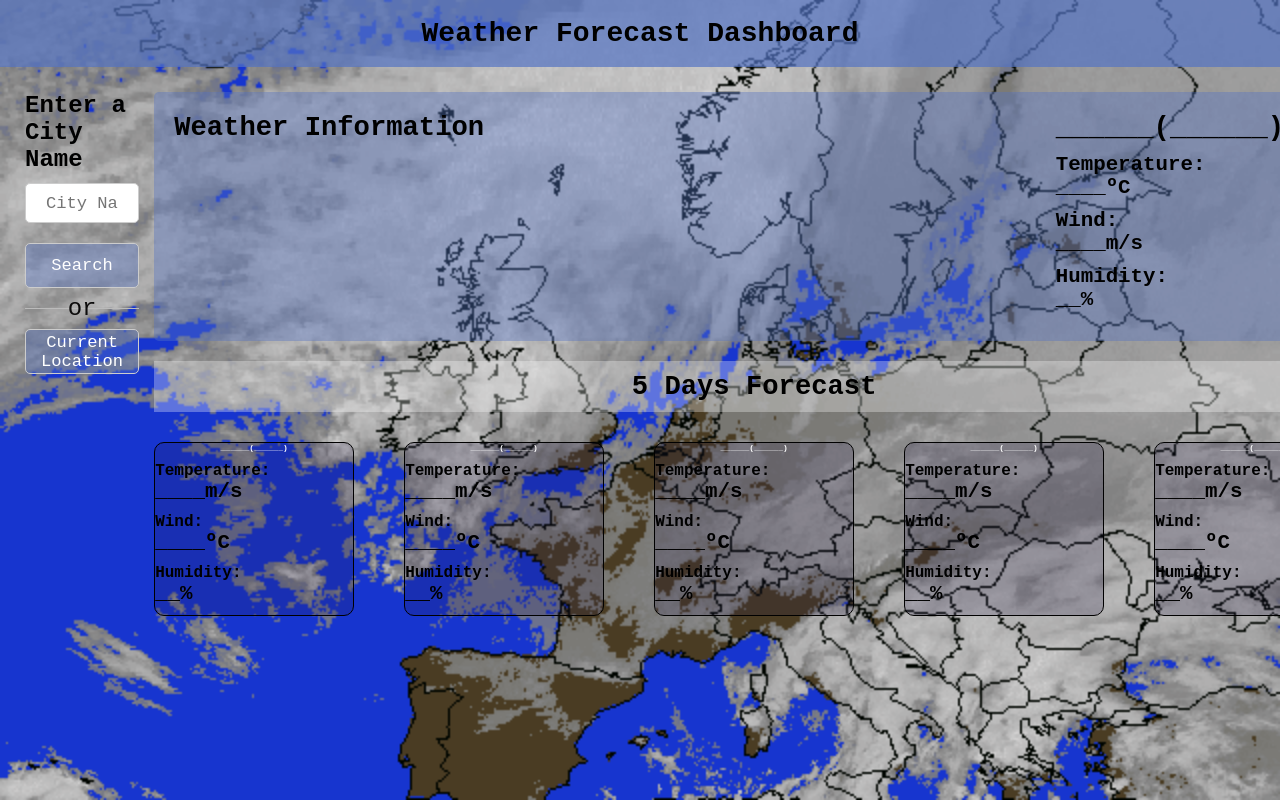
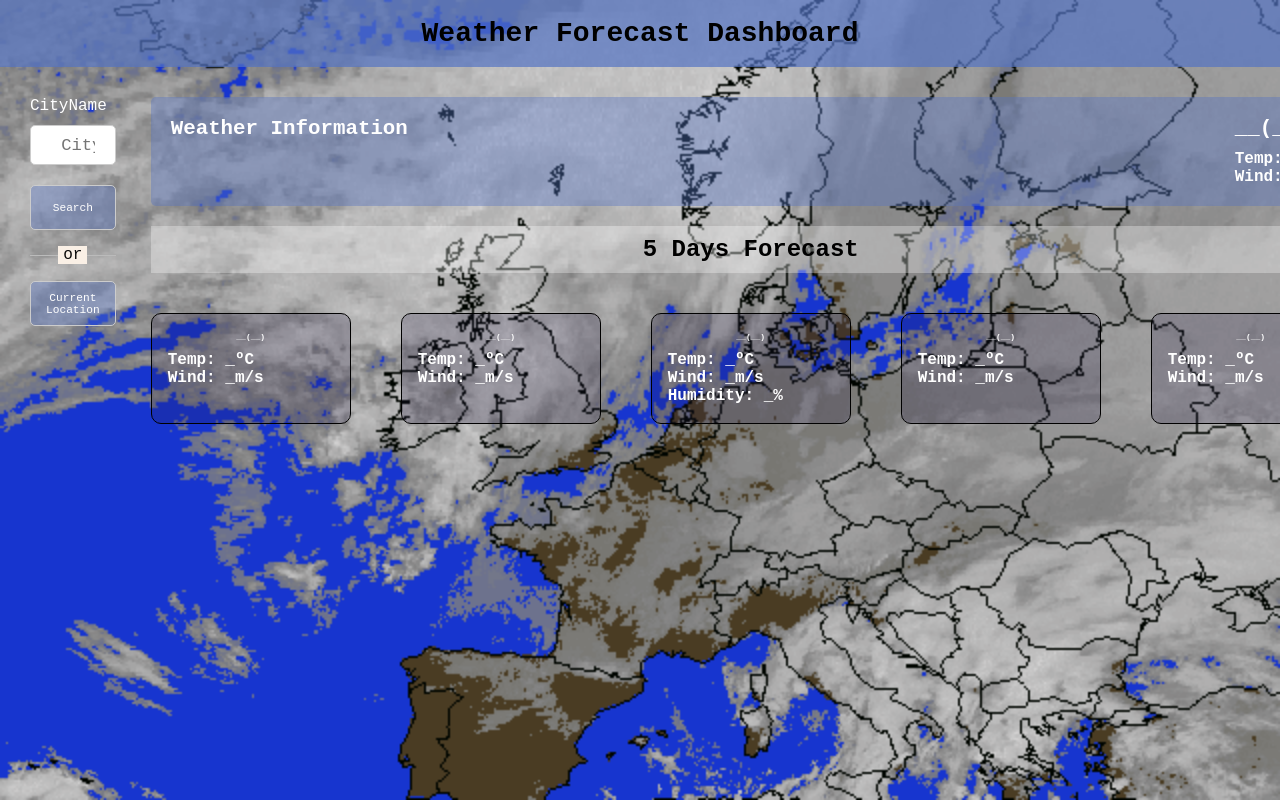
Before and after one commit to Twinkym/WAP, a plain HTML site: page index.html in a window 1280 px wide. Shown: the top 800 px of the page. Drawn offline with Linux system fonts and the light colour scheme.

Commit message:
aplicacion con error en current weather

```diff
--- a/CSS/style.css
+++ b/CSS/style.css
@@ -24,12 +24,21 @@ h1 {
 
 .container {
     display: flex;
-    gap: 15px;
-    padding: 25px;
+    gap: 35px;
+    padding: 30px;
 }
 
 .weather_input {
     width: 30vw;
+}
+
+label {
+    color: #fff;
+}
+
+input,
+label {
+    margin: .4rem 0;
 }
 
 .weather_input input {
@@ -50,7 +59,7 @@ h1 {
     border: 1px solid #ccc;
     border-radius: 5px;
     outline: none;
-    font-size: 1.07rem;
+    font-size: .7rem;
     background-color: rgba(85, 116, 195, 0.4);
     color: #fff;
     cursor: pointer;
@@ -63,14 +72,17 @@ h1 {
     display: flex;
     align-items: center;
     justify-content: center;
-    margin: 20px 0;
+    margin: 25px 0;
+
 }
 
 .weather_input .separator::before {
     content: 'or';
-    font-size: 1.5rem;
+    font-size: 1rem;
     color: #0c0b0b;
-    padding: 0 15px;
+    background: linen;
+    padding: 0 5px;
+    margin-top: -2px;
 }
 
 .weather_input button:hover {
@@ -89,27 +101,23 @@ h1 {
     border-radius: 5px;
     margin: 0 auto;
     padding: 20px 70px 20px 20px;
+    color: #fff;
     background: rgba(85, 116, 195, 0.4);
 }
 
-.weather_data .current_weather .weather_icon {
+.current_weather .weather_icon {
     width: 100px;
     height: 100px;
     margin-bottom: 20px;
 }
 
-.weather_data .current_weather .weather_icon img {
-    width: 100%;
+.current_weather .weather_icon img {
+    max-width: 120px;
+    margin-top: -15px;
     height: 100%;
 }
 
-.current_weather .weather_icon h4 {
-    font-size: 1.5rem;
-    text-transform: capitalize;
-    margin-top: -30px;
-}
-
-.weather_data .current_weather .weather_info-data {
+.current_weather .weather_info-data {
     display: flex;
     flex-direction: column;
     align-items: center;
@@ -120,7 +128,7 @@ h1 {
     padding: 0 15px;
 }
 
-.weather_data .current_weather .weather_details {
+.current_weather .current_weather_details {
     display: flex;
     flex-direction: column;
     align-items: center;
@@ -131,10 +139,10 @@ h1 {
     padding: 0 15px;
 }
 
-.weather_data h2 {
-    font-size: 1.7rem;
+.current_weather h2 {
+    font-size: 1.3rem;
     font-weight: 700;
-    color: #000;
+    color: #ffffff;
     margin-bottom: 10px;
 }
 
@@ -145,11 +153,10 @@ h1 {
     margin-bottom: 10px;
 }
 
-.weather_data p {
-    font-size: 1.3rem;
-    font-weight: 700;
-    color: #000;
-    margin-bottom: 10px;
+.current_weather .weather_icon h4 {
+    font-size: 1.5rem;
+    text-transform: capitalize;
+    margin-top: -30px;
 }
 
 .days_forecast {
@@ -158,6 +165,11 @@ h1 {
     flex-direction: row;
     flex-wrap: wrap;
     row-gap: 20px;
+}
+
+.days_forecast .forecast_title {
+    font-size: 1.5rem;
+    margin: 20px 0;
 }
 
 .forecast_title {
@@ -173,10 +185,8 @@ h1 {
 }
 
 .day_forecast_card {
-
-    background-color: rgba(35, 27, 72, .2);
-    border-radius: 10px;
-    border: #000 solid 1px;
+    display: flex;
+    /* gap: 20px; */
     justify-content: space-around;
     width: calc(100% / 6);
 }
@@ -187,12 +197,13 @@ h1 {
     text-align: center;
 }
 
-.day_forecast_card.forecast_details {
+.day_forecast_card .forecast_details {
     color: #fff;
-    border-radius: 8px;
-    padding: 10px;
-
-
+    border-radius: 10px;
+    border: #000 solid 1px;
+    padding: 18px 16px;
+    width: 100%;
+    background-color: rgba(35, 27, 72, .2);
 }
 
 .day_forecast_card .forecast_details img {
@@ -200,13 +211,37 @@ h1 {
     margin: 5px 0 -12px 0;
 }
 
+@media (max-width: 1400px) {
+    .weather_data .current_weather {
+        padding: 20px;
+    }
+
+    .day_forecast_card {
+        flex-wrap: wrap;
+    }
+
+    .day_forecast_card .forecast_details {
+        width: calc(100% / 4 -15px);
+    }
+}
+
 @media(max-width: 1200px) {
+    .current_weather {
+        padding: 18px;
+        flex-wrap: wrap;
+    }
+
     .day_forecast_card {
         width: calc(100% / 4 -12px);
     }
 }
 
 @media (max-width: 950px) {
+    .current_weather .current_weather_details {
+        padding: 14px;
+        flex-wrap: wrap;
+    }
+
     .weather_input {
         width: 100%;
     }
@@ -217,13 +252,35 @@ h1 {
 }
 
 @media (max-width: 700px) {
-    .day_forecast_card {
-        width: calc(100% / 2 -12px);
+    .weather_data .current_weather .container .current_weather_details {
+        margin: .2rem;
+    }
+
+    .days_forecast {
+        display: flex;
+        flex-direction: column;
+        flex-wrap: wrap;
+        width: calc(100% / 4 -12px);
+    }
+
+    .forecast_title {
+        width: 70%;
+        font-size: .2rem;
+    }
+
+    .forecast_title h2 {
+        font-size: 100;
+    }
+
+    .day_forecast_card .forecast_details {
+        width: 100%;
+        padding: 75px;
     }
 }
 
 @media (max-width: 500px) {
     .day_forecast_card {
+        margin: 5rem;
         width: calc(100% - 12px);
     }
 }
--- a/JS/script.js
+++ b/JS/script.js
@@ -11,15 +11,17 @@ const uniqueForecastDays = [];
 const createWeatherCard = (cityName, weatherItem, index) => {
     if (index === 0) {
         return `
-            <div class = "weather_details" >
+            < div class = "current_weather">
+                <div class = "current_weather_details" >
                     <h2> ${cityName} (${weatherItem.dt_txt.split(" ")[0]}) </h2>
                     <h3> Temperature: ${(weatherItem.main.temp - 273.15).toFixed(2)}ºC </h3 >
                     <h3> Wind: ${(weatherItem.wind.speed)}m/s < /h3 >
                     <h3> Humidity: ${(weatherItem.main.humidity)}% </h3 >
                 </div>
-            < class = "icon" >
+                <div class = "icon" >
                     <img id = "weather_icon" src = "https://openweathermap.org/img/wn/${weatherItem.weather[0].icon}@4x.png" alt = "weather_icon" >
                     <h4> ${weatherItem.weather[0].description} </h4>
+                </div>
             </div>`;
     } else {
         return `<div class="day_forecast_card">
@@ -87,15 +89,19 @@ const getUserCoordinates = () => {
     navigator.geolocation.getCurrentPosition(
         position => {
             const {
+                name,
                 latitude,
                 longitude
-            } = position.coords; // Get coordinates from user location
+            } = position.coords;
+            // Get coordinates from user location
             console.log(position);
             const REVERSE_GEOCODING_URL = `http://api.openweathermap.org/geo/1.0/reverse?lat=${latitude}&lon=${longitude}&limit=1&appid=${API_KEY}`;
             // Get city name from coordinates using reverse geocoding API
             fetch(REVERSE_GEOCODING_URL).then(res => res.json()).then(data => {
                 const {
-                    name
+                    name,
+                    latitude,
+                    longitude
                 } = data[0];
                 getWeatherDetails(name, latitude, longitude);
                 console.log(data);
--- a/index.html
+++ b/index.html
@@ -20,8 +20,8 @@
     <h1>Weather Forecast Dashboard</h1>
     <div class="container">
         <div class="weather_input">
-            <h2>Enter a City Name</h2>
-            <input type="text" class="city_input" placeholder="City Name"><br>
+            <label for="CityName">CityName</label>
+            <input type="text" name="CityName" class="city_input" placeholder=" City Name">
             <button class="search_btn">Search</button>
             <div class="separator"></div>
             <button class="current_location_btn">Current Location</button>
@@ -30,13 +30,9 @@
             <div class="current_weather">
                 <h2>Weather Information</h2>
                 <div class="weather-details">
-                    <h2>______(______)</h2>
-                    <h3>Temperature: <p id="temperature"> ____ºC</p>
-                    </h3>
-                    <h3>Wind: <p id="wind"> ____m/s</p>
-                    </h3>
-                    <h3>Humidity: <p id="humidity"> __%</p>
-                    </h3>
+                    <h2 class="cityName">__(__)</h2>
+                    <h4>Temp: _ºC</h4>
+                    <h4>Wind: _m/s</h4>
                 </div>
             </div>
 
@@ -44,57 +40,38 @@
                 <h2 class="forecast_title">5 Days Forecast</h2>
                 <div class="day_forecast_card">
                     <div class="forecast_details">
-                        <h3>______(______)</h3>
-                        <h4>Temperature: <p id="temperature">____m/s</p>
-                        </h4>
-                        <h4>Wind: <p id="wind">____ºC</p>
-                        </h4>
-                        <h4>Humidity: <p id="humidity">__%</p>
-                        </h4>
+                        <h3 class="cityName">__(__)</h3>
+                        <h4>Temp: _ºC</h4>
+                        <h4>Wind: _m/s</h4>
                     </div>
                 </div>
                 <div class="day_forecast_card">
                     <div class="forecast_details">
-                        <h3>______(______)</h3>
-                        <h4>Temperature: <p id="temperature">____m/s</p>
-                        </h4>
-                        <h4>Wind: <p id="wind">____ºC</p>
-                        </h4>
-                        <h4>Humidity: <p id="humidity">__%</p>
-                        </h4>
+                        <h3 class="cityName">__(__)</h3>
+                        <h4>Temp: _ºC</h4>
+                        <h4>Wind: _m/s</h4>
                     </div>
                 </div>
                 <div class="day_forecast_card">
                     <div class="forecast_details">
-                        <h3>______(______)</h3>
-                        <h4>Temperature: <p id="temperature">____m/s</p>
-                        </h4>
-                        <h4>Wind: <p id="wind">____ºC</p>
-                        </h4>
-                        <h4>Humidity: <p id="humidity">__%</p>
-                        </h4>
+                        <h3 class="cityName">__(__)</h3>
+                        <h4>Temp: _ºC</h4>
+                        <h4>Wind: _m/s</h4>
+                        <h4>Humidity: _%</h4>
                     </div>
                 </div>
                 <div class="day_forecast_card">
                     <div class="forecast_details">
-                        <h3>______(______)</h3>
-                        <h4>Temperature: <p id="temperature">____m/s</p>
-                        </h4>
-                        <h4>Wind: <p id="wind">____ºC</p>
-                        </h4>
-                        <h4>Humidity: <p id="humidity">__%</p>
-                        </h4>
+                        <h3 class="cityName">__(__)</h3>
+                        <h4>Temp: _ºC</h4>
+                        <h4>Wind: _m/s</h4>
                     </div>
                 </div>
                 <div class="day_forecast_card">
                     <div class="forecast_details">
-                        <h3>______(______)</h3>
-                        <h4>Temperature: <p id="temperature">____m/s</p>
-                        </h4>
-                        <h4>Wind: <p id="wind">____ºC</p>
-                        </h4>
-                        <h4>Humidity: <p id="humidity">__%</p>
-                        </h4>
+                        <h3 class="cityName">__(__)</h3>
+                        <h4>Temp: _ºC</h4>
+                        <h4>Wind: _m/s</h4>
                     </div>
                 </div>
             </div>
```
Also changed, not shown: 1 other file. Lines whose indentation alone changed are shown as unchanged.
